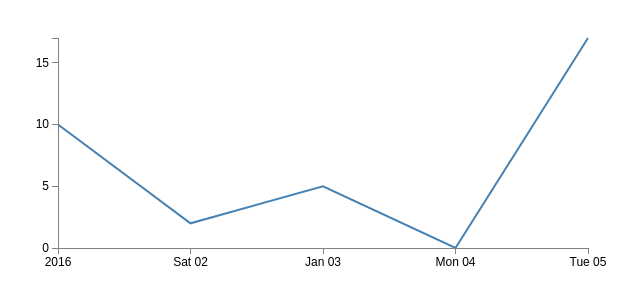
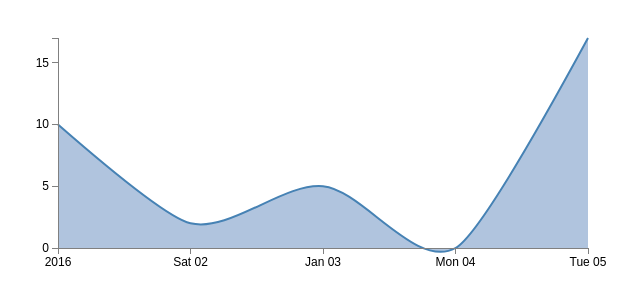
Before and after one commit to Lochlan/d3-graph-example, a plain HTML site: page index.html in a window 1280 px wide. Shown: the whole page, without its empty margins (0-640 px from the left). Drawn offline with nearby package versions, Linux system fonts and the light colour scheme.

Commit message:
Add filled in area, add cardinal interpolation

```diff
--- a/index.html
+++ b/index.html
@@ -16,6 +16,10 @@
             stroke: grey;
             stroke-width: 1;
             shape-rendering: crispEdges;
+        }
+        .area {
+            fill: lightsteelblue;
+            stroke-width: 0;
         }
     </style>
 </head>
@@ -73,8 +77,15 @@
         var svg = chart.append("g")
             .attr("transform", "translate(" + margin.left + "," + margin.top + ")");
 
+        var area = d3.svg.area()
+            .interpolate("cardinal")
+            .x(function(d) { return x(d.date); })
+            .y0(height)
+            .y1(function(d) { return y(d.value); });
+
         // Define the line
         var valueline = d3.svg.line()
+            .interpolate("cardinal")
             .x(function (d) { return x(d.date); })
             .y(function (d) { return y(d.value); });
 
@@ -86,6 +97,11 @@
         // Scale the range of the data
         x.domain(d3.extent(data, function (d) { return d.date; }));
         y.domain([0, d3.max(data, function (d) { return d.value; })]);
+
+        svg.append("path")
+            .datum(data)
+            .attr("class", "area")
+            .attr("d", area);
 
         // Add the valueline path.
         svg.append("path")
```
